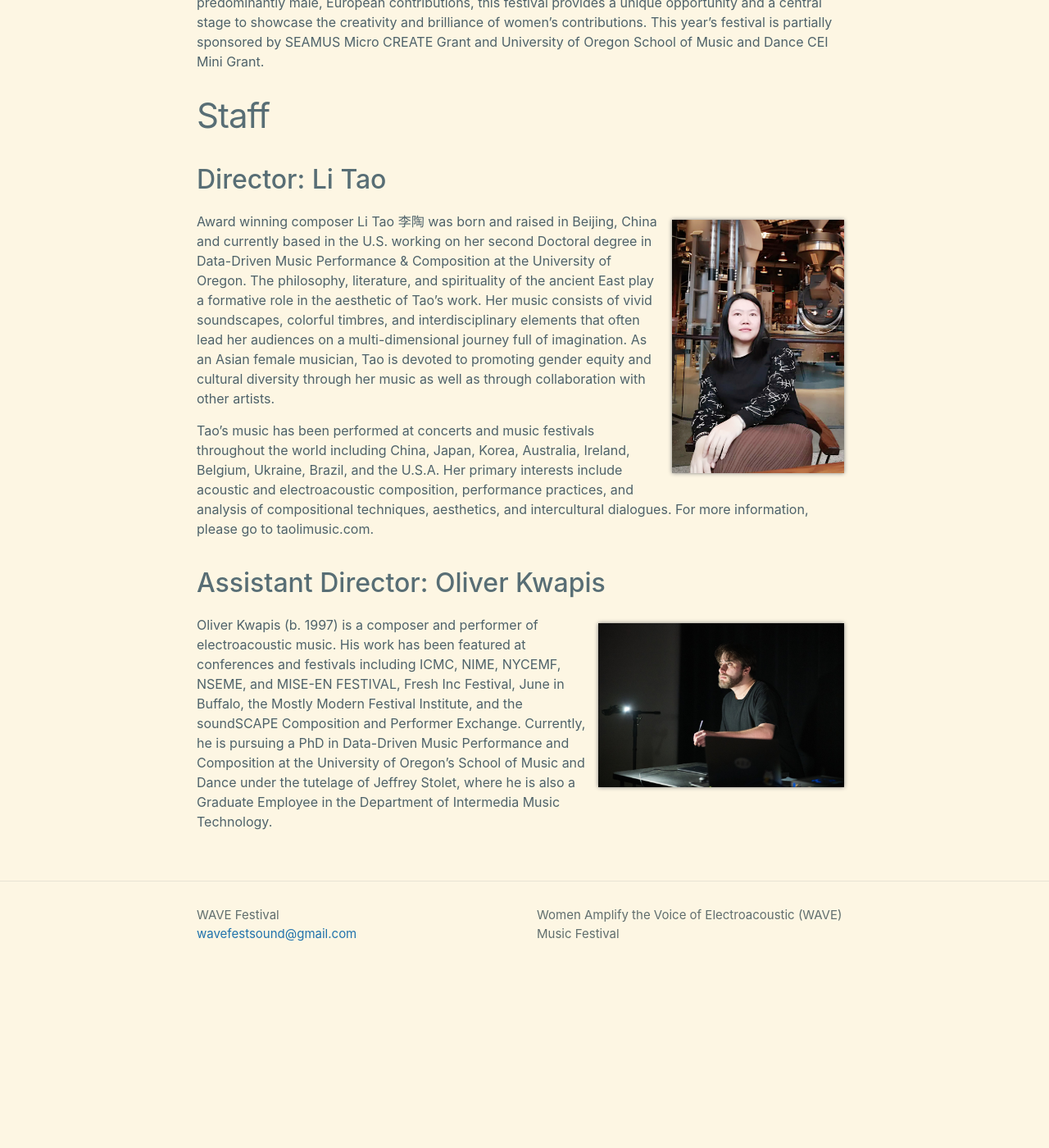
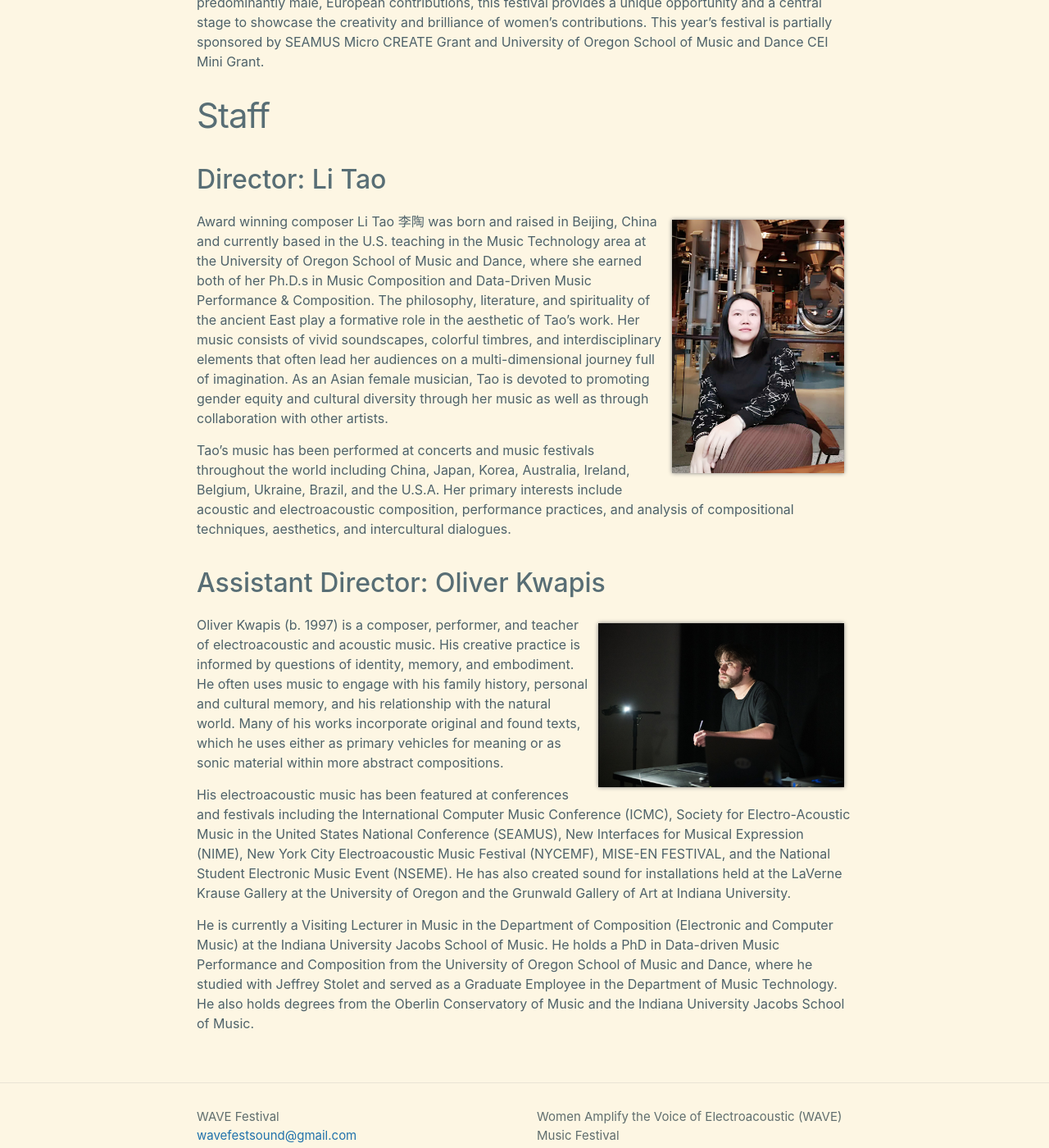
Before and after one commit to wavefest/wavefest.github.io, a Jekyll site: the page built from index.md, in a window 1280 px wide and 1400 px high, scrolled down 667 px. Shown: the whole window at 82% size. Built offline with Jekyll 4.4.1, drawn with Linux system fonts in a browser that asks for light colours; nearby versions of some CDN libraries; before the commit the page ends 1877 px from its top, so only the background shows below that.

Commit message:
updated bios

```diff
--- a/index.md
+++ b/index.md
@@ -13,12 +13,16 @@ This year's festival is partially sponsored by SEAMUS Micro CREATE Grant and Uni
 
 <img markdown="0" src="{{ site.baseurl }}/img/Tao.png" width=210 class="bio-img"/>
 
-Award winning composer Li Tao 李陶 was born and raised in Beijing, China and currently based in the U.S. working on her second Doctoral degree in Data-Driven Music Performance & Composition at the University of Oregon. The philosophy, literature, and spirituality of the ancient East play a formative role in the aesthetic of Tao's work. Her music consists of vivid soundscapes, colorful timbres, and interdisciplinary elements that often lead her audiences on a multi-dimensional journey full of imagination. As an Asian female musician, Tao is devoted to promoting gender equity and cultural diversity through her music as well as through collaboration with other artists.
+Award winning composer Li Tao 李陶 was born and raised in Beijing, China and currently based in the U.S. teaching in the Music Technology area at the University of Oregon School of Music and Dance, where she earned both of her Ph.D.s in Music Composition and Data-Driven Music Performance & Composition. The philosophy, literature, and spirituality of the ancient East play a formative role in the aesthetic of Tao’s work. Her music consists of vivid soundscapes, colorful timbres, and interdisciplinary elements that often lead her audiences on a multi-dimensional journey full of imagination. As an Asian female musician, Tao is devoted to promoting gender equity and cultural diversity through her music as well as through collaboration with other artists.
 
-Tao's music has been performed at concerts and music festivals throughout the world including China, Japan, Korea, Australia, Ireland, Belgium, Ukraine, Brazil, and the U.S.A. Her primary interests include acoustic and electroacoustic composition, performance practices, and analysis of compositional techniques, aesthetics, and intercultural dialogues. For more information, please go to taolimusic.com.
+Tao’s music has been performed at concerts and music festivals throughout the world including China, Japan, Korea, Australia, Ireland, Belgium, Ukraine, Brazil, and the U.S.A. Her primary interests include acoustic and electroacoustic composition, performance practices, and analysis of compositional techniques, aesthetics, and intercultural dialogues.
 
 ## Assistant Director: Oliver Kwapis
 
 <img markdown="0" src="{{ site.baseurl }}/img/Oliver.jpg" width=300 class="bio-img"/>
 
-Oliver Kwapis (b. 1997) is a composer and performer of electroacoustic music. His work has been featured at conferences and festivals including ICMC, NIME, NYCEMF, NSEME, and MISE-EN FESTIVAL, Fresh Inc Festival, June in Buffalo, the Mostly Modern Festival Institute, and the soundSCAPE Composition and Performer Exchange. Currently, he is pursuing a PhD in Data-Driven Music Performance and Composition at the University of Oregon’s School of Music and Dance under the tutelage of Jeffrey Stolet, where he is also a Graduate Employee in the Department of Intermedia Music Technology.
+Oliver Kwapis (b. 1997) is a composer, performer, and teacher of electroacoustic and acoustic music. His creative practice is informed by questions of identity, memory, and embodiment. He often uses music to engage with his family history, personal and cultural memory, and his relationship with the natural world. Many of his works incorporate original and found texts, which he uses either as primary vehicles for meaning or as sonic material within more abstract compositions.
+
+His electroacoustic music has been featured at conferences and festivals including the International Computer Music Conference (ICMC), Society for Electro-Acoustic Music in the United States National Conference (SEAMUS), New Interfaces for Musical Expression (NIME), New York City Electroacoustic Music Festival (NYCEMF), MISE-EN FESTIVAL, and the National Student Electronic Music Event (NSEME). He has also created sound for installations held at the LaVerne Krause Gallery at the University of Oregon and the Grunwald Gallery of Art at Indiana University.
+
+He is currently a Visiting Lecturer in Music in the Department of Composition (Electronic and Computer Music) at the Indiana University Jacobs School of Music. He holds a PhD in Data-driven Music Performance and Composition from the University of Oregon School of Music and Dance, where he studied with Jeffrey Stolet and served as a Graduate Employee in the Department of Music Technology. He also holds degrees from the Oberlin Conservatory of Music and the Indiana University Jacobs School of Music.
```
